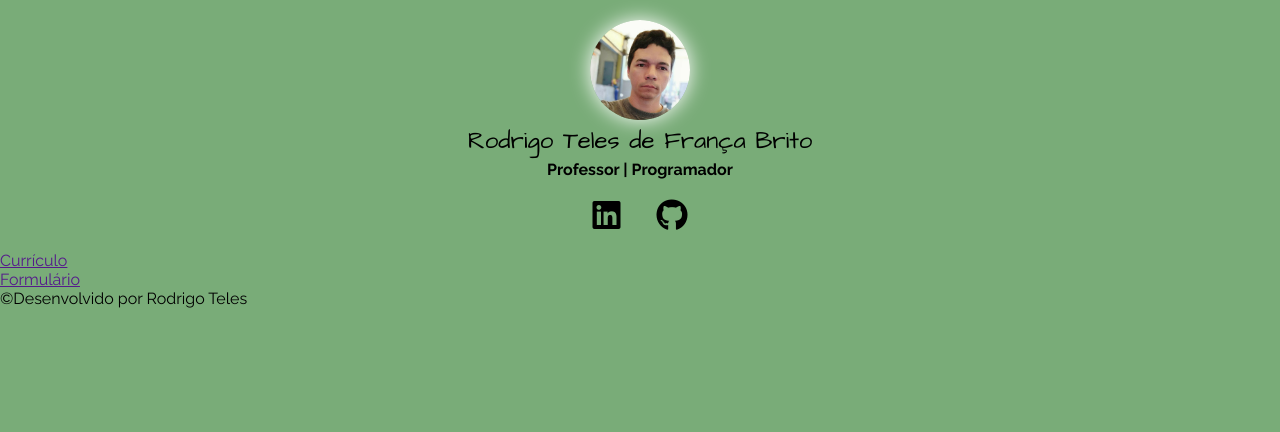
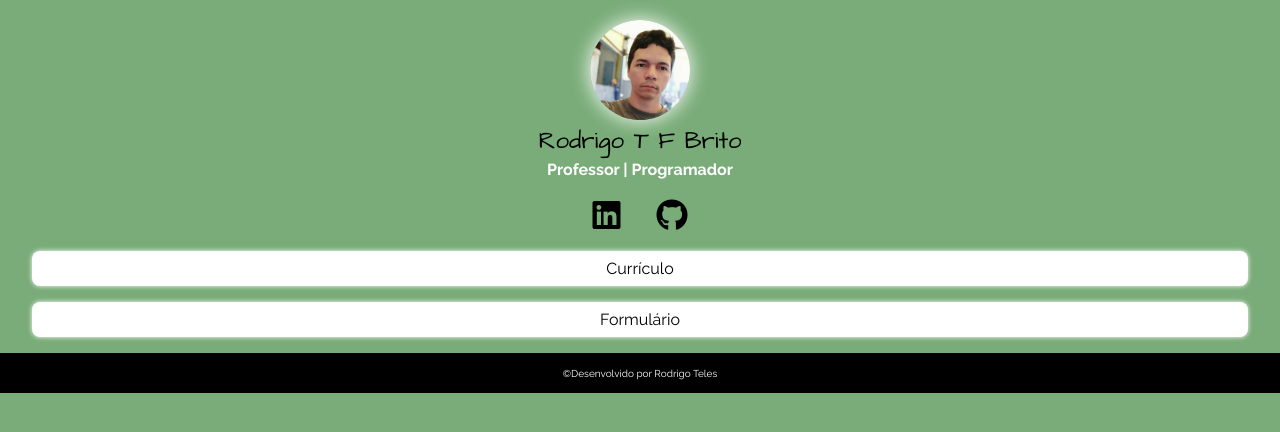
Before and after one commit to rodrigoteles85/linktree, a plain HTML site: page index.html in a window 1280 px wide. Drawn offline with Linux system fonts and the light colour scheme.

Commit message:
estilizando pela primeira vez

```diff
--- a/index.html
+++ b/index.html
@@ -1,5 +1,5 @@
 <!DOCTYPE html>
-<html lang="en">
+<html lang="pt-br">
   <head>
     <meta charset="UTF-8" />
     <meta name="viewport" content="width=device-width, initial-scale=1.0" />
@@ -22,7 +22,7 @@
         alt="Foto de Rodrigo Teles"
       />
 
-      <h1>Rodrigo Teles de França Brito</h1>
+      <h1>Rodrigo T F Brito</h1>
 
       <h2>Professor | Programador</h2>
     </header>
@@ -41,7 +41,7 @@
         </li>
       </ul>
 
-      <ul class="links">
+      <ul class="links-list">
         <li>
           <a href="">Currículo</a>
         </li>
@@ -52,7 +52,7 @@
       </ul>
     </main>
 
-    <footer>&copy;Desenvolvido por Rodrigo Teles</footer>
+    <footer class="rodape">&copy;Desenvolvido por Rodrigo Teles</footer>
 
     <script
       src="https://kit.fontawesome.com/5c7f78b45b.js"
--- a/style.css
+++ b/style.css
@@ -3,6 +3,8 @@
   --color-font-family: #618264;
   --color-button-hover: #B0D9B1;
   --color-button: #D0E7D2;
+  --color-font-secundary: #ffffff;
+  --color-bg-rodape: #000000;
 }
 
 * {
@@ -12,10 +14,11 @@
 }
 
 html, body {
-  height: 100%;
+  height: 100vh;
 }
 
 body {
+  position: relative;
   background-color: var(--color-bg);
   font-family: "Raleway", sans-serif;
 }
@@ -35,11 +38,12 @@ h1 {
 
 h2 {
   font-size: 16px;
+  color: var(--color-font-secundary);
 }
 
 .profile {
   text-align: center;
-  margin-top: 20px;
+  padding-top: 20px;
 }
 
 .social {
@@ -49,3 +53,30 @@ h2 {
   margin: 20px;
   list-style: none;
 }
+
+.links-list li {
+  background: var(--color-font-secundary);
+  padding: 8px 16px;
+  margin: 16px 32px;
+  list-style: none;
+  border-radius: 8px;
+  box-shadow: 0 0 5px white;
+  text-align: center;
+}
+
+.links-list li a {
+  text-decoration: none;
+  color: black;
+}
+
+.rodape {
+  display: flex;
+  justify-content: center;
+  align-items: center;
+
+  background-color: var(--color-bg-rodape);
+  color: var(--color-font-secundary);
+  text-align: center;
+  font-size: 10px;
+  height: 40px;
+}
```
